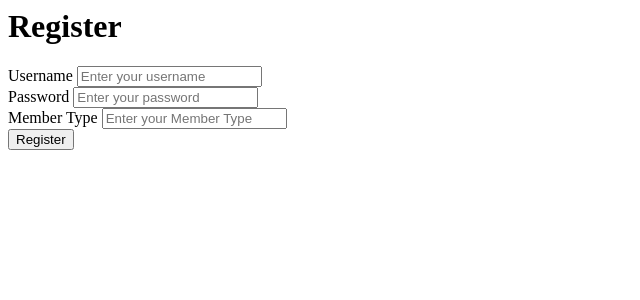
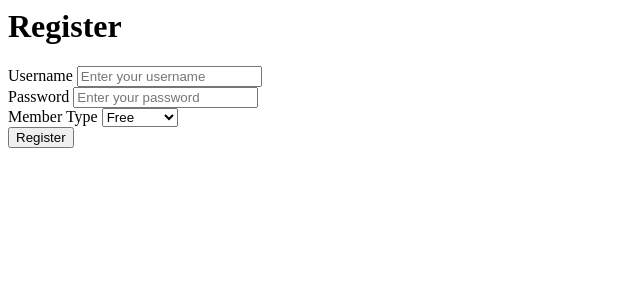
Before and after one commit to Ferreter/JWTAPI, a PHP site: page /register.php in a window 1280 px wide. Shown: the top 300 px of the page, without its empty margins (0-640 px from the left). Run offline with PHP 8.4, Linux system fonts and the light colour scheme.

Commit message:
Made changes to register and login

```diff
--- a/JWTClient/JWTClient/view/register.php
+++ b/JWTClient/JWTClient/view/register.php
@@ -1,10 +1,8 @@
 <?php
-
 /*
  * Click nbfs://nbhost/SystemFileSystem/Templates/Licenses/license-default.txt to change this license
  * Click nbfs://nbhost/SystemFileSystem/Templates/Scripting/EmptyPHP.php to edit this template
  */
-
 ?>
 
 <main>
@@ -23,7 +21,10 @@
             </div>
             <div class="form-group">
                 <label for="member">Member Type</label>
-                    <input name="member" type="text" class="form-control" id="member" placeholder="Enter your Member Type" required>
+                <select name="member" class="form-control" id="member" required>
+                    <option value="0">Free</option>
+                    <option value="1">Premium</option>
+                </select>
             </div>
             <button type="submit" class="btn btn-primary" name="register">Register</button>
         </form>
```
Also changed, not shown: JWTClient/JWTClient/controller/index.php (+5 -3 lines). Lines whose indentation alone changed are shown as unchanged.
